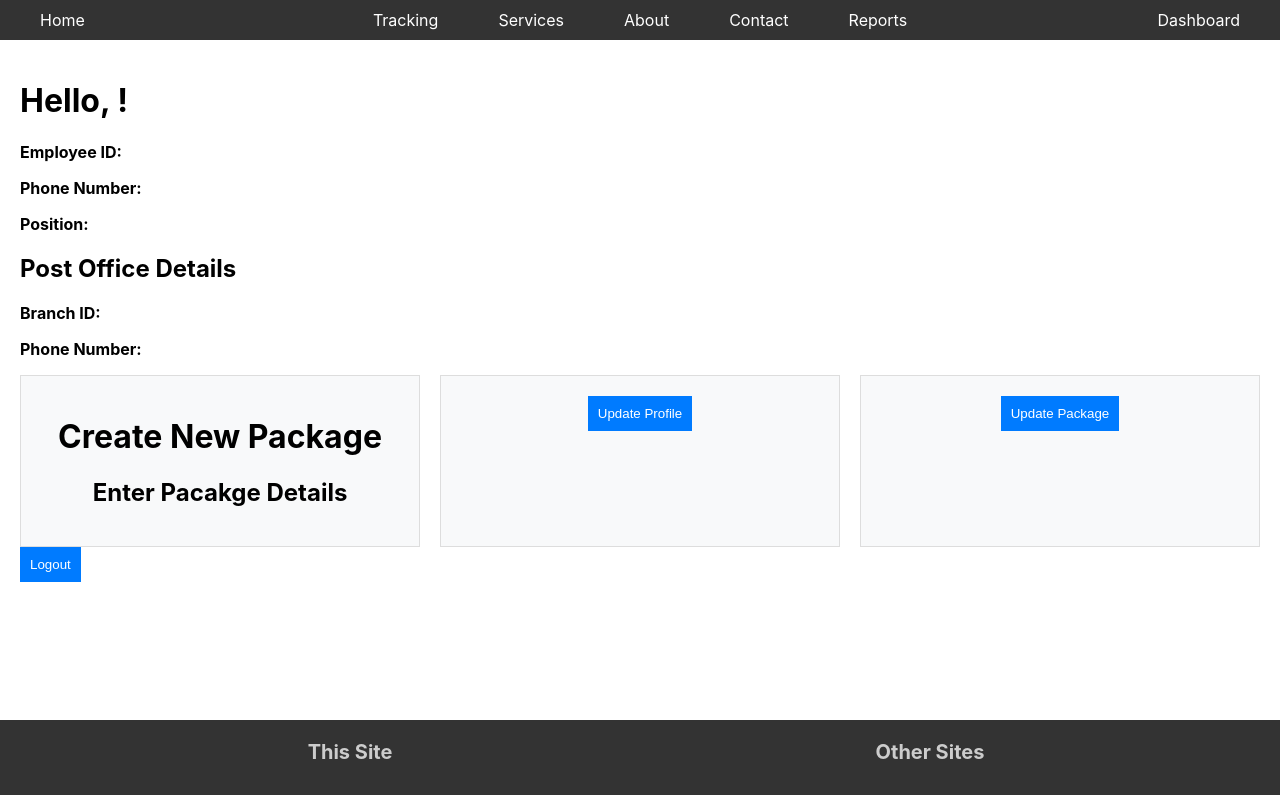
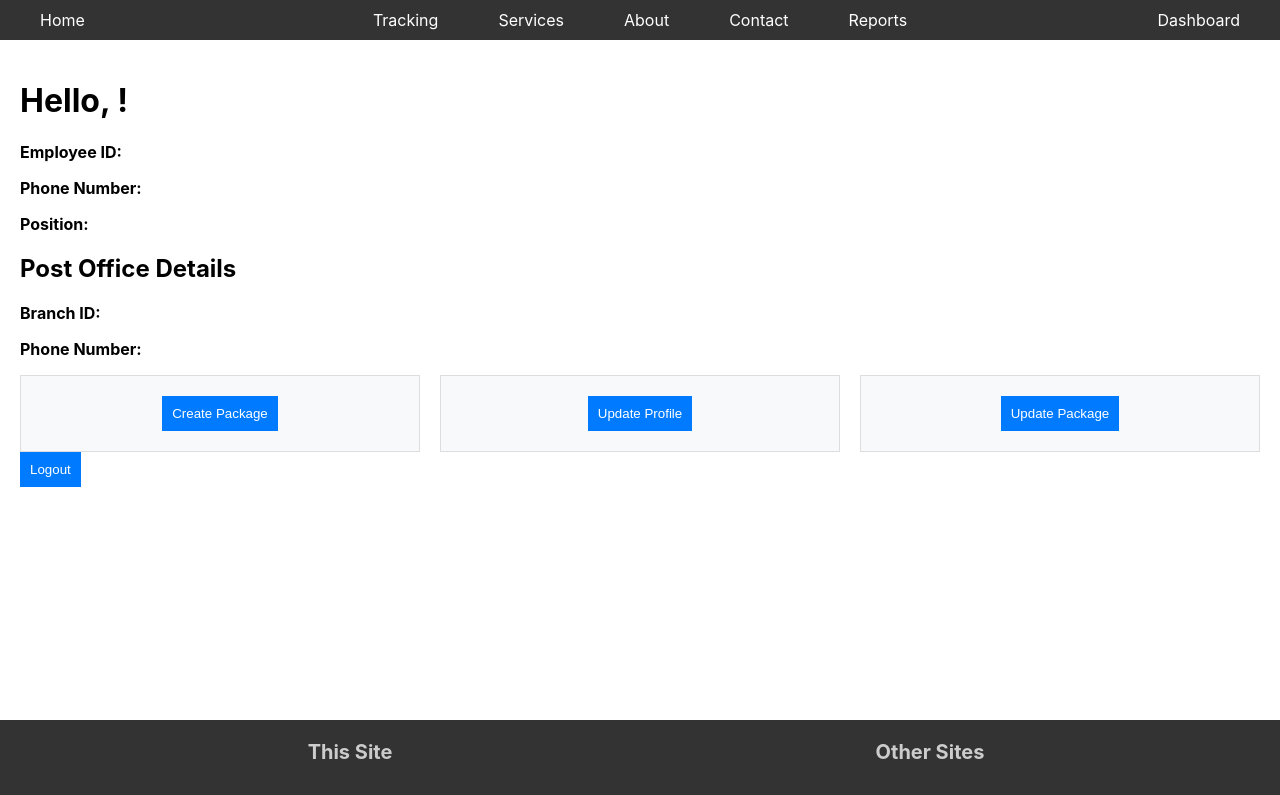
Before and after one commit to LuisangelE-04/Database-Project, a React (Create React App) app: page /employee-dashboard in a window 1280 px wide. Shown: the top 795 px of the page. Built offline with nearby package versions, Linux system fonts and the light colour scheme; no server answers; sample sign-in values are in the browser's storage.

Commit message:
update on Dashboard

```diff
--- a/src/pages/EmployeeDashboard.js
+++ b/src/pages/EmployeeDashboard.js
@@ -4,7 +4,6 @@ import { useNavigate } from 'react-router-dom';
 import NavBar from "../components/NavBar";
 import Footer from "../components/Footer";
 import Logout from "../components/Logout";
-import CreatePackage from "../components/CreatePackage";
 import "../css/Dashboard.css";
 import { ENDPOINTS, BASE_URL } from "../endpoints/Endpoints";
 
@@ -77,10 +76,9 @@ const EmployeeDashboard = () => {
 
         <div className="dashboard-grid">
           <div className="item-1">
-            <h1>Create New Package</h1>
-            <div className="form-container">
-              <CreatePackage />
-            </div>
+            <button onClick={() => navigate("/employee/create-package")}>
+              Create Package
+            </button>
           </div>
 
           <div className="item-2">
```
